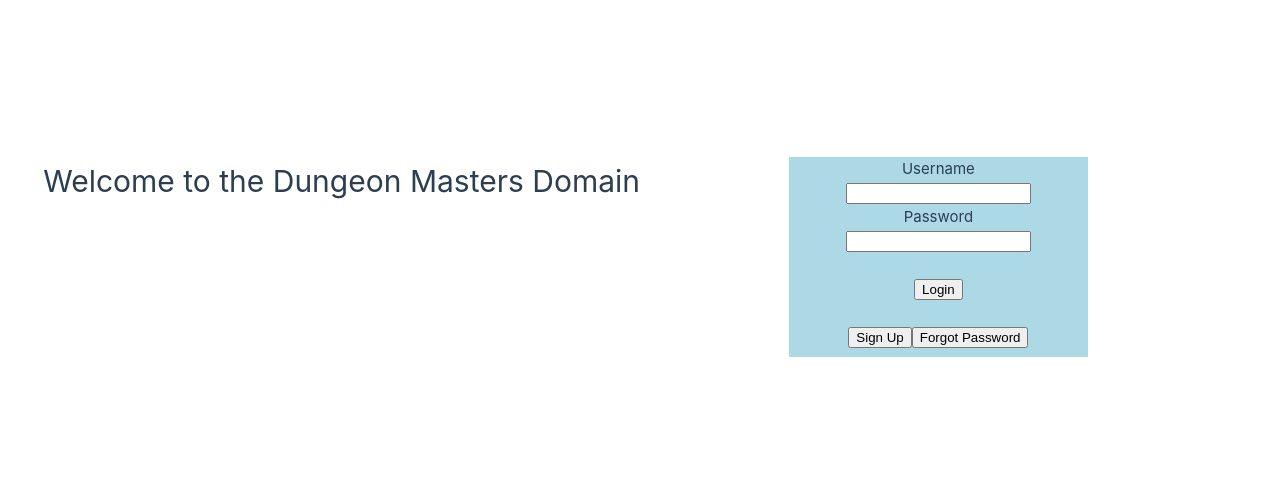
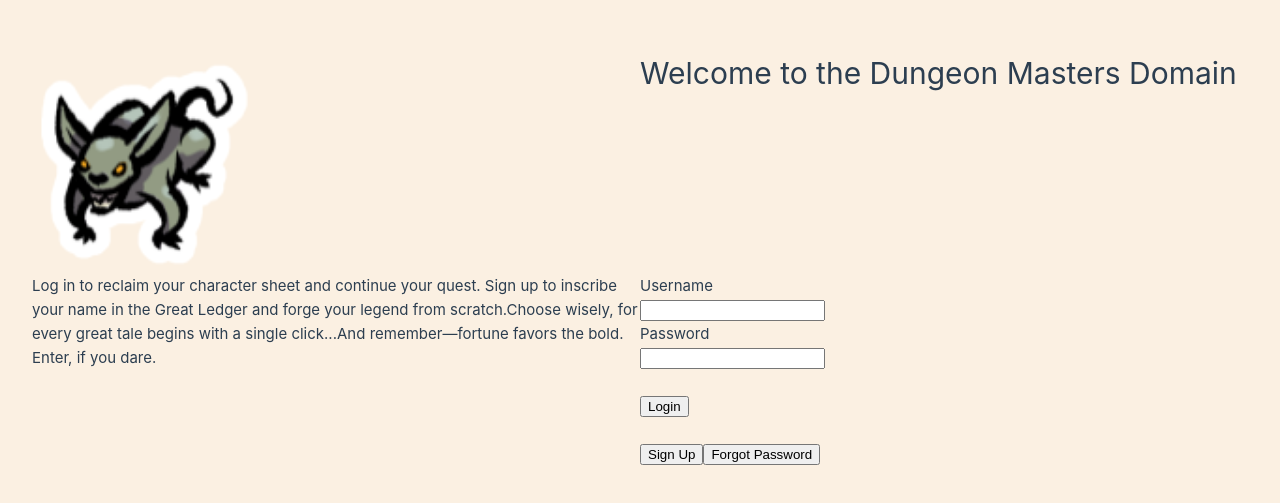
Before and after one commit to D-DWebsiteCapstone/The-Dungeon-Master-Domain, a Vue app in the folder Dnd Campaign Manager/: page / in a window 1280 px wide. Shown: the part 143-646 px from the top of the page. Built offline with nearby package versions, Linux system fonts and the light colour scheme.

Commit message:
CSS Testing

```diff
--- a/Dnd Campaign Manager/src/App.vue
+++ b/Dnd Campaign Manager/src/App.vue
@@ -3,7 +3,11 @@
 
 <template>
 
+
+    <img alt="Mascot" src="./assets/Rat-Squirrel.png" width = "225" height="225"/>
     <h1>Welcome to the Dungeon Masters Domain</h1>
+    <p>Log in to reclaim your character sheet and continue your quest. Sign up to inscribe your name in the Great Ledger and forge your legend from scratch.Choose wisely, for every great tale begins with a single click...And remember—fortune favors the bold. Enter, if you dare.</p>
+
     <div class="box1">
       <p>Username</p>
       <input type="text" id="username" name="username">
@@ -49,7 +53,7 @@
 
 </template>
 
-<style scoped>
+<!-- <style scoped>
 .box1 {
   text-align: center;
   left: 50%;
@@ -103,4 +107,4 @@
   left: 50%;
 
 }
-</style>
+</style> -->
--- a/Dnd Campaign Manager/src/assets/base.css
+++ b/Dnd Campaign Manager/src/assets/base.css
@@ -1,8 +1,8 @@
 /* color palette from <https://github.com/vuejs/theme> */
 :root {
-  --vt-c-white: #ffffff;
-  --vt-c-white-soft: #f8f8f8;
-  --vt-c-white-mute: #f2f2f2;
+  --vt-c-white: #FBF0E2;
+  --vt-c-white-soft: #ffffff;
+  --vt-c-white-mute: #ffffff;
 
   --vt-c-black: #181818;
   --vt-c-black-soft: #222222;
@@ -84,3 +84,25 @@ body {
   -webkit-font-smoothing: antialiased;
   -moz-osx-font-smoothing: grayscale;
 }
+
+.modal {
+  display: none;
+  /* Hidden by default */
+  position: fixed;
+  /* Stay in place */
+  z-index: 1;
+  /* Sit on top */
+  left: 0;
+  top: 0;
+  width: 100%;
+  /* Full width */
+  height: 100%;
+  /* Full height */
+  overflow: auto;
+  /* Enable scroll if needed */
+  background-color: rgb(0, 0, 0);
+  /* Fallback color */
+  background-color: rgba(0, 0, 0, 0.4);
+  /* Black w/ opacity */
+  padding-top: 60px;
+}
```
Also changed, not shown: Dnd Campaign Manager/src/assets/Rat-Squirrel.png (added).
